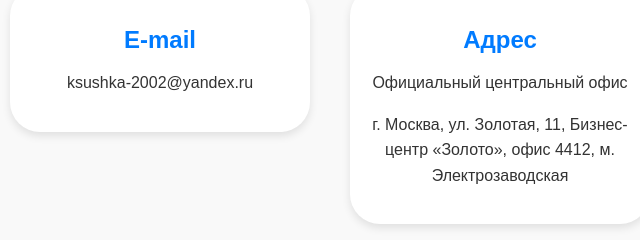
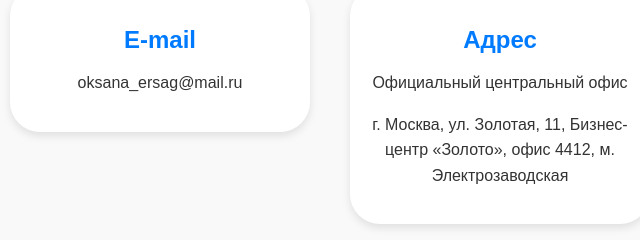
Before and after one commit to JarulaNik/ersag.github.io, a plain HTML site: page contacts.html in a window 1280 px wide. Shown: the part 305-545 px from the top of the page, 480-1120 px from the left. Drawn offline with Linux system fonts and the light colour scheme; a web font is replaced by a local one.

Commit message:
Update contacts.html

```diff
--- a/contacts.html
+++ b/contacts.html
@@ -51,7 +51,7 @@
                 <div class="contact-block">
                     <div class="contact-item">
                         <h2>E-mail</h2>
-                        <p>ksushka-2002@yandex.ru</p>
+                        <p>oksana_ersag@mail.ru</p>
                     </div>
                 </div>
                 <div class="contact-block">
```
